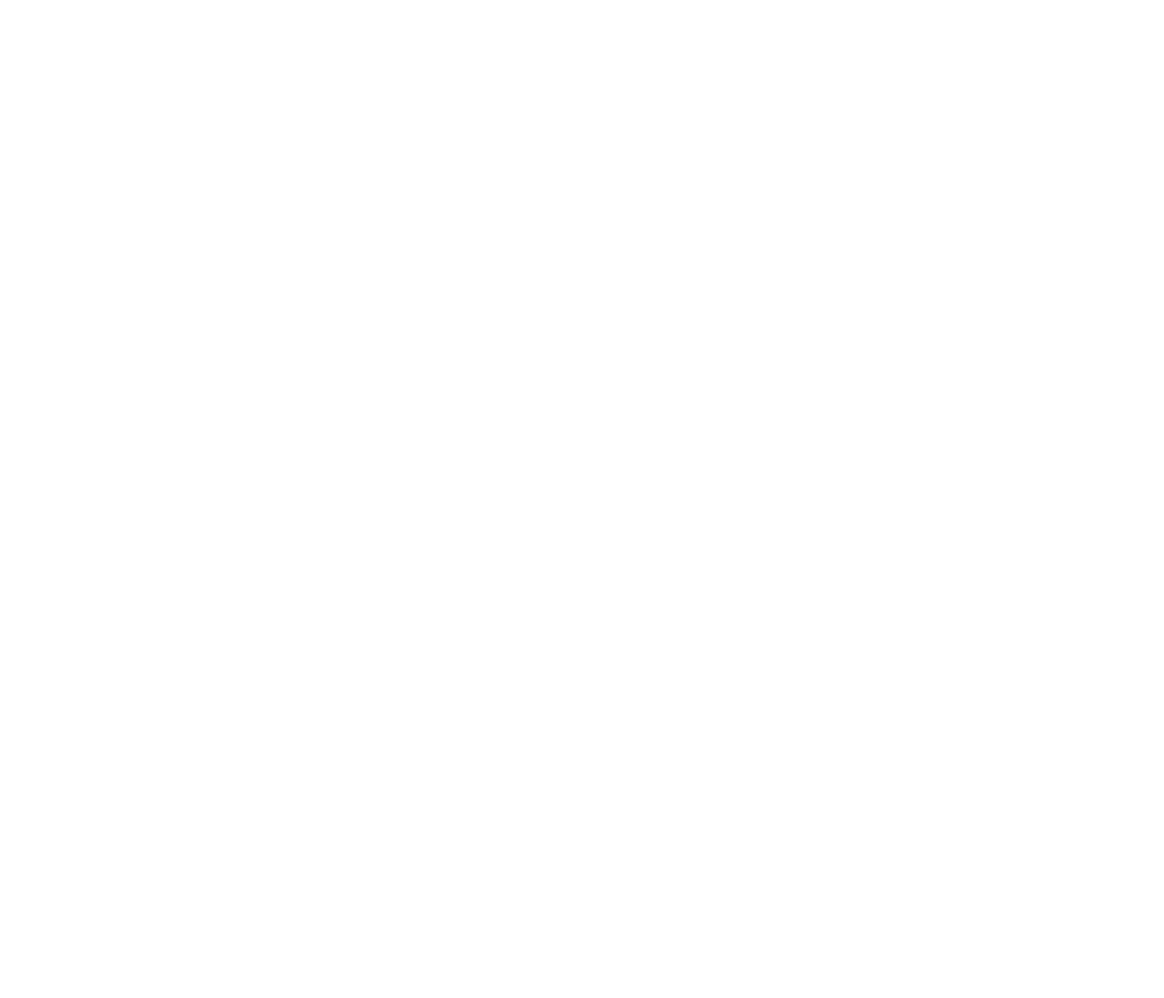
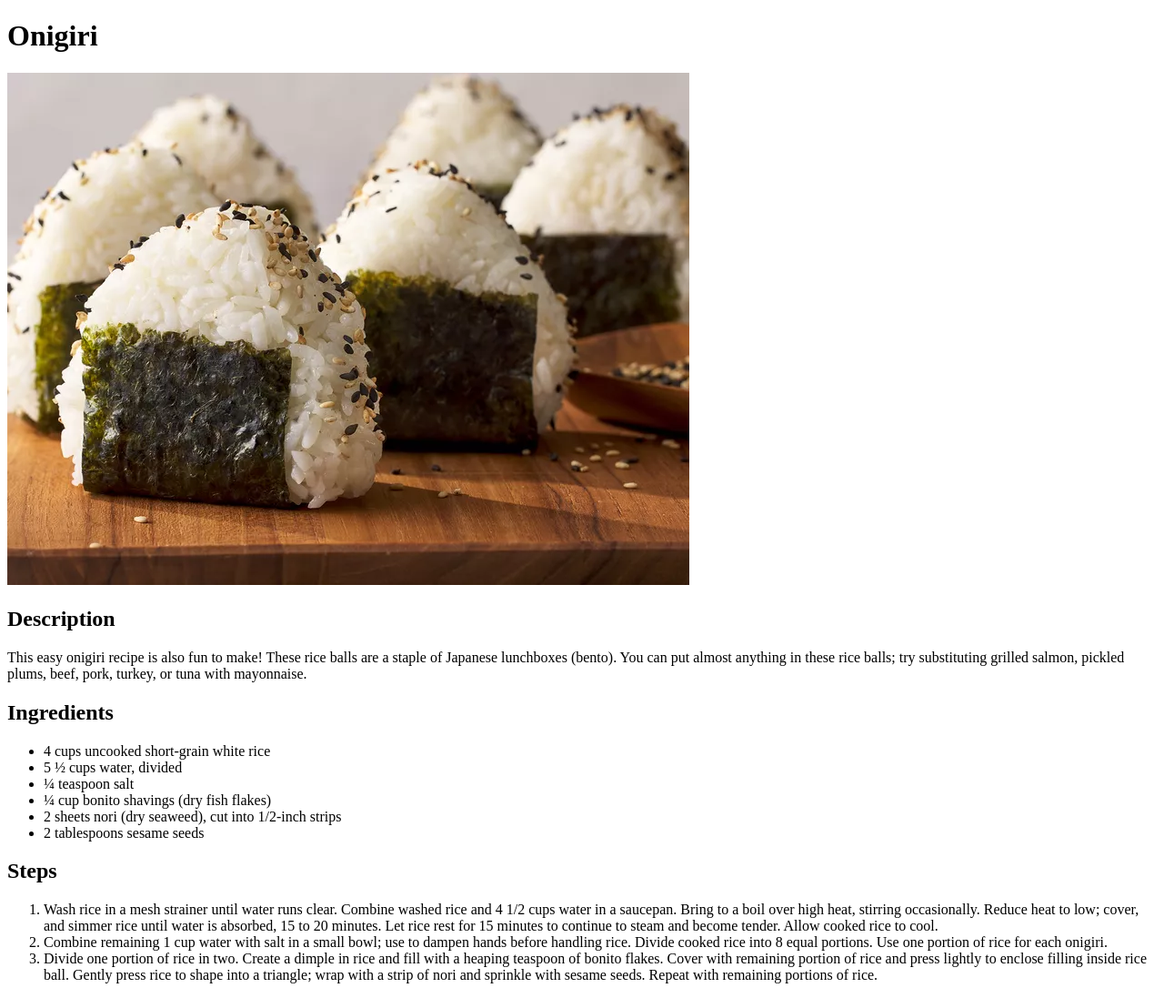
Before and after one commit to Lucactuar/odin-recipes, a plain HTML site: page onigiri.html in a window 1280 px wide. Shown: the whole page at 91% size. Before the commit the page ends 800 px from the top, so only its background shows below. Drawn offline with Linux system fonts and the light colour scheme.

Commit message:
Onigiri recipe completed

```diff
--- a/onigiri.html
+++ b/onigiri.html
@@ -0,0 +1,35 @@
+<!DOCTYPE html>
+<html lang="en">
+<head>
+    <meta charset="UTF-8">
+    <meta http-equiv="X-UA-Compatible" content="IE=edge">
+    <meta name="viewport" content="width=device-width, initial-scale=1.0">
+    <title>Document</title>
+</head>
+<body>
+  <h1>Onigiri</h1>
+  <img src="onigiri.jpg">
+  <h2>Description</h2>
+  <p>This easy onigiri recipe is also fun to make! These rice balls are a staple of Japanese lunchboxes (bento). You can put almost anything in these rice balls; try substituting grilled salmon, pickled plums, beef, pork, turkey, or tuna with mayonnaise.</p>
+  <h2>Ingredients</h2>
+  <ul>
+    <li>4 cups uncooked short-grain white rice</li>
+    <li>5 ½ cups water, divided</li>
+    <li>¼ teaspoon salt</li>
+    <li>¼ cup bonito shavings (dry fish flakes)    </li>
+    <li>2 sheets nori (dry seaweed), cut into 1/2-inch strips</li>
+    <li>2 tablespoons sesame seeds</li>
+  </ul>
+  <h2>Steps</h2>
+  <ol>
+    <li>Wash rice in a mesh strainer until water runs clear. Combine washed rice and 4 1/2 cups water in a saucepan. Bring to a boil over high heat, stirring occasionally. Reduce heat to low; cover, and simmer rice until water is absorbed, 15 to 20 minutes. Let rice rest for 15 minutes to continue to steam and become tender. Allow cooked rice to cool.</li>
+
+    <li>Combine remaining 1 cup water with salt in a small bowl; use to dampen hands before handling rice. Divide cooked rice into 8 equal portions. Use one portion of rice for each onigiri.</li>
+
+    <li>Divide one portion of rice in two. Create a dimple in rice and fill with a heaping teaspoon of bonito flakes. Cover with remaining portion of rice and press lightly to enclose filling inside rice ball. Gently press rice to shape into a triangle; wrap with a strip of nori and sprinkle with sesame seeds. Repeat with remaining portions of rice.</li>
+  </ol>
+
+
+
+</body>
+</html>
```
Also changed, not shown: index.html (+1 -0 lines), onigiri.jpg (added), yakiudon.jpg (added), 1 other file.
